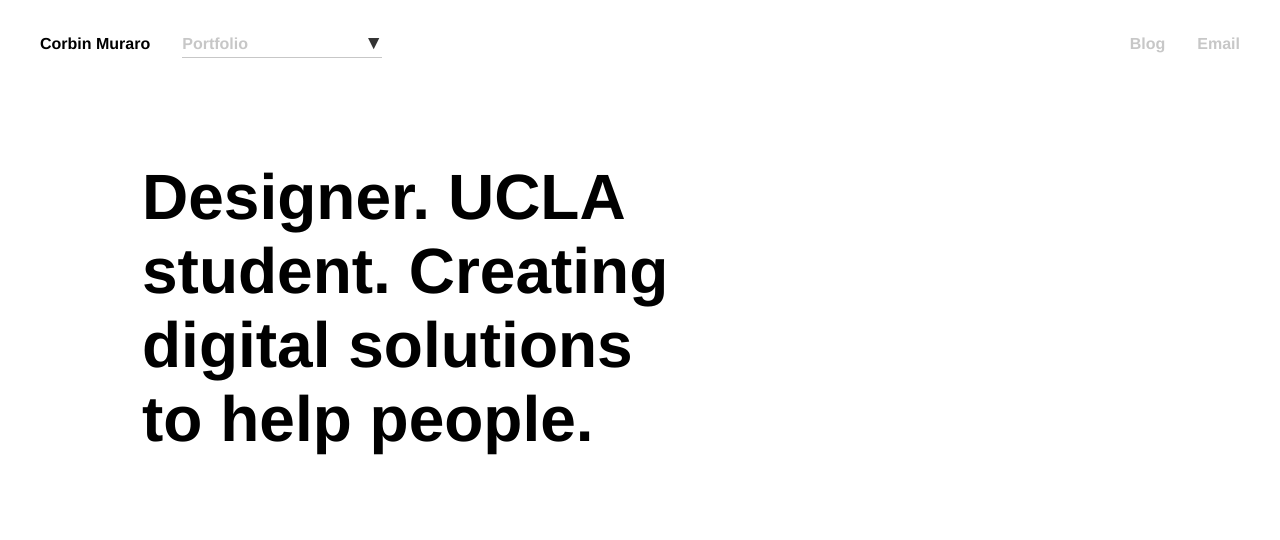
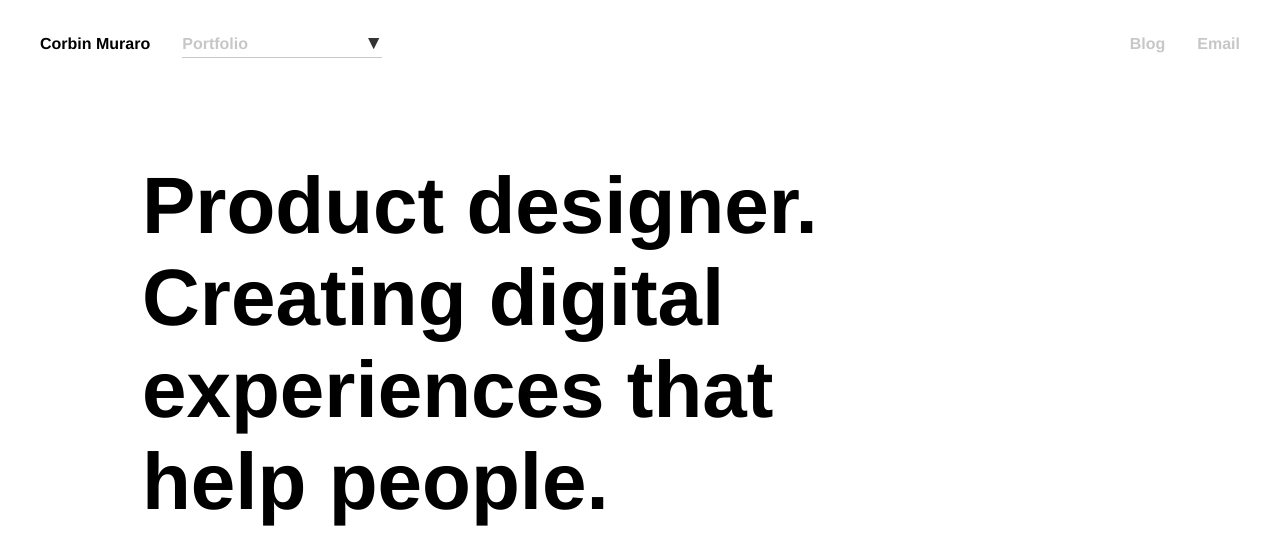
Before and after one commit to corbinmuraro/corbinmuraro.com, a Jekyll site: the page index.html, which Jekyll copies as it is, in a window 1280 px wide. Shown: the top 540 px of the page. Built offline with Jekyll 4.4.1, drawn with Linux system fonts in a browser that asks for light colours; nearby versions of some CDN libraries; grey boxes are pictures that could not be loaded.

Commit message:
Landing + resume update

```diff
--- a/css/index.css
+++ b/css/index.css
@@ -138,9 +138,9 @@ ul {
 	}
 
 		#about {
-			font-size: 64px;
+			font-size: 80px;
 			margin: 72px 142px 0px;
-			max-width: 540px;
+			max-width: 700px;
 		}
 
 	#portfolio {
@@ -218,10 +218,6 @@ ul {
 }
 
 @media (max-width: 600px) {
-	#about {
-		font-size: 48px;
-	}
-
 	#header {
 		padding: 24px 16px;
 		line-height: 24px;
@@ -240,9 +236,13 @@ ul {
 		height: 360px;
 	}
 
+	#wrapper {
+		margin: 40px auto 64px;
+	}
+
 	#about {
-		font-size: 32px;
-		margin: 60px 40px 0px;
+		font-size: 52px;
+		margin: 16px 32px 0px;
 	}
 
 	#portfolio {
--- a/index.html
+++ b/index.html
@@ -60,7 +60,7 @@
 
 	<div id="wrapper">
 		<div id="about-wrapper">
-			<h1 id="about"><p>Designer. UCLA student. Creating digital solutions to help people.</p></h1>
+			<h1 id="about"><p>Product designer. Creating digital experiences that help people.</p></h1>
 		</div>
 
 		<div id="portfolio">
```
Also changed, not shown: 1 other file.
